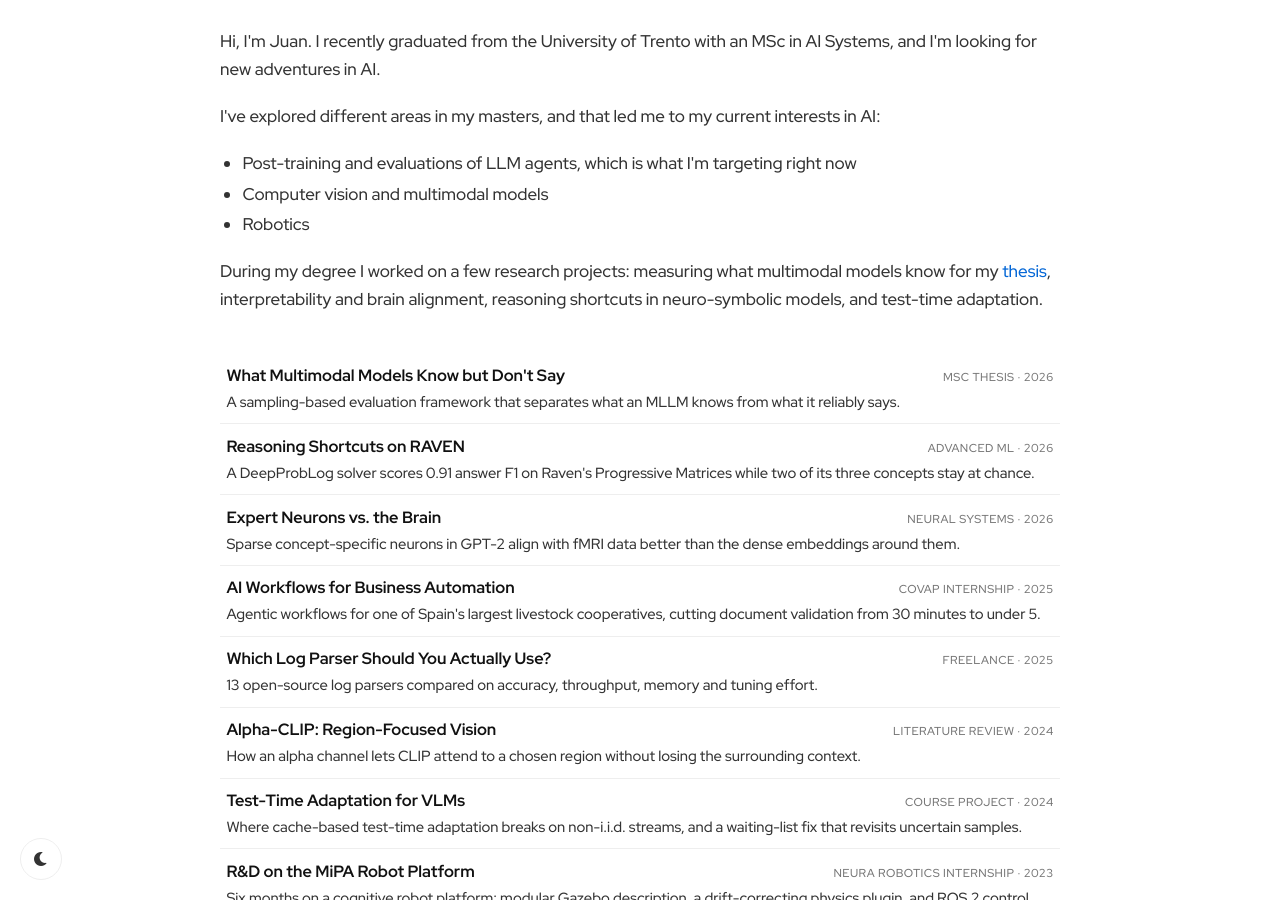
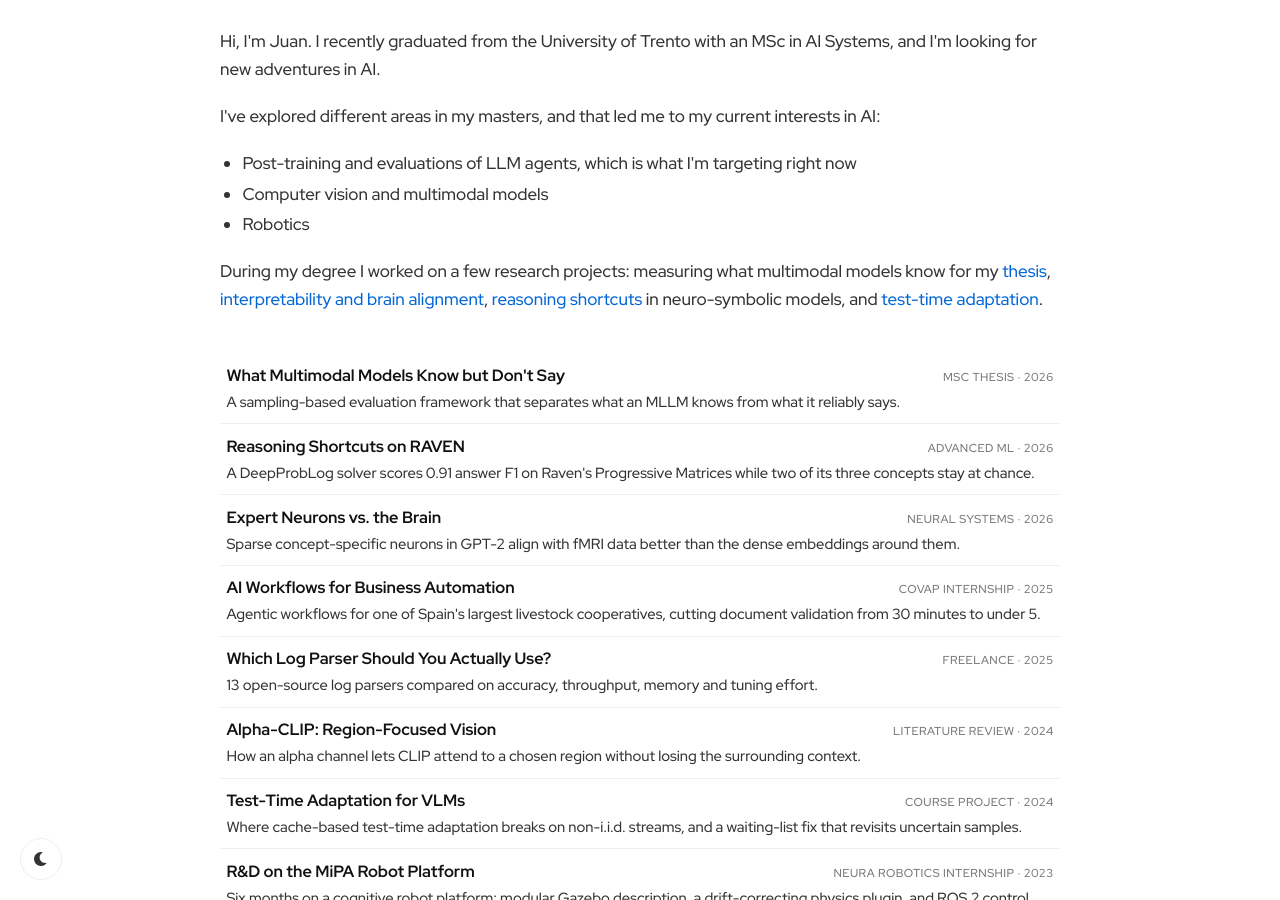
Before and after one commit to jucamohedano/jucamohedano.github.io, a Jekyll site: the page built from index.md, in a window 1280 px wide and 900 px high, scrolled down 335 px. Built offline with Jekyll 4.4.1, drawn with Linux system fonts in a browser that asks for light colours; some of the changed lines change nothing that is shown.

Commit message:
Re-add inline links to the three research projects in the bio

```diff
--- a/index.md
+++ b/index.md
@@ -19,8 +19,9 @@ layout: default
     <p>
         During my degree I worked on a few research projects: measuring what
         multimodal models know for my <a href="/blog/2026/07/22/what-multimodal-models-know/">thesis</a>,
-        interpretability and brain alignment, reasoning shortcuts in neuro-symbolic
-        models, and test-time adaptation.
+        <a href="/blog/2026/02/19/expert-neurons-brain-alignment/">interpretability and brain alignment</a>,
+        <a href="/blog/2026/06/22/reasoning-shortcuts-raven/">reasoning shortcuts</a> in neuro-symbolic
+        models, and <a href="/blog/2024/03/01/test-time-adaptation/">test-time adaptation</a>.
     </p>
 </section>
 
```
